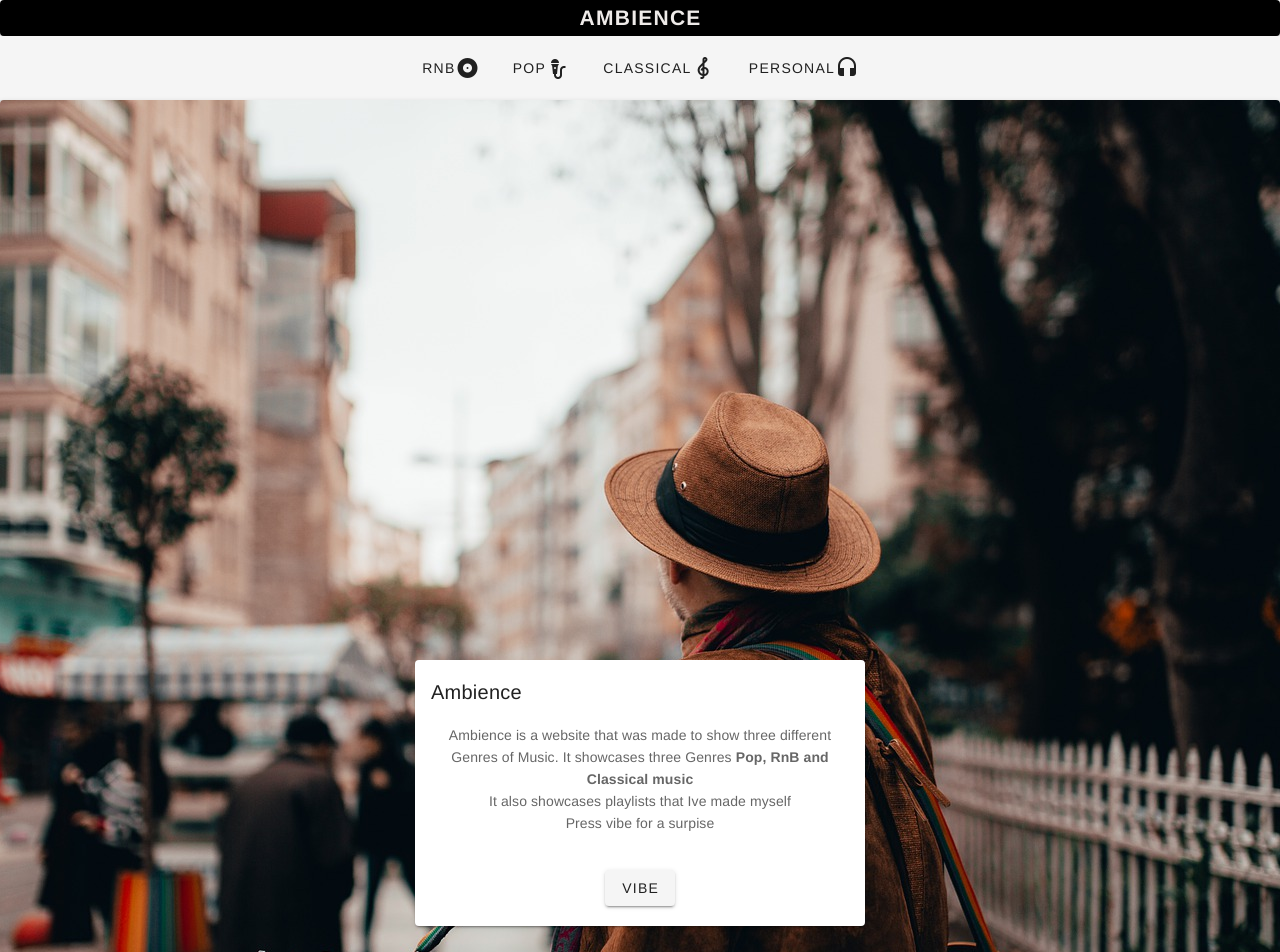
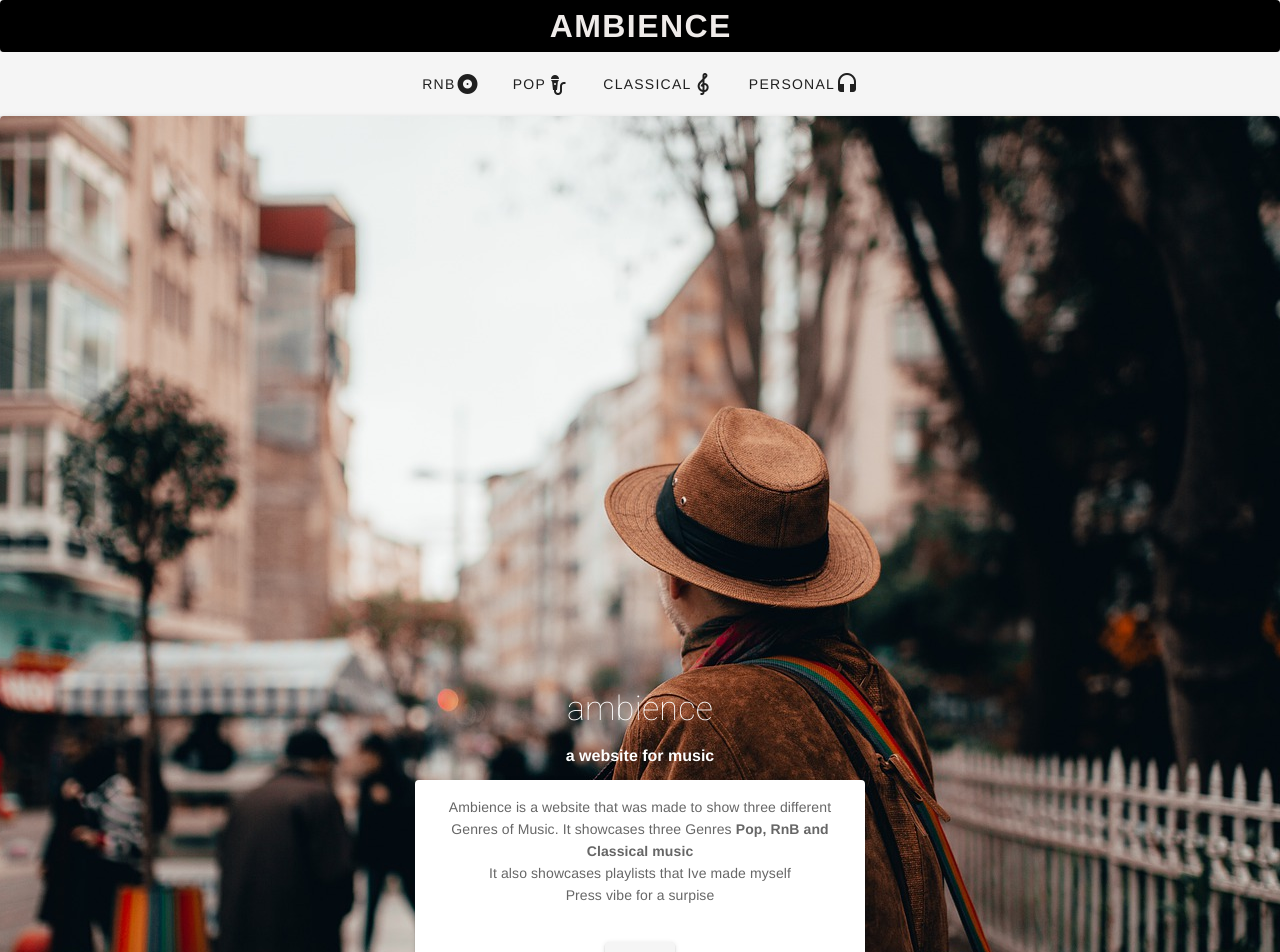
Before and after one commit to vvlue/website-ambience, a Vue app: page / in a window 1280 px wide. Shown: the top 952 px of the page. Built offline with nearby package versions, Linux system fonts and the light colour scheme.

Commit message:
Fixed Buttons

```diff
--- a/src/App.vue
+++ b/src/App.vue
@@ -2,10 +2,11 @@
   <div id="app">
     <v-card color="ambience">
       <div class="text-center justify-center py-6">
-        <v-btn to="/" text>
-          <h2 class="font-weight-bold display-3 ambience--text">ambience</h2>
+        <v-btn to="/" text x-large block>
+          <h1 class="font-weight-bold display-3 ambience--text">ambience</h1>
         </v-btn>
       </div>
+
       <!-- <nav>
         <v-app-bar class="navbar_main">
           <v-container fluid>
--- a/src/views/Classical.vue
+++ b/src/views/Classical.vue
@@ -134,7 +134,6 @@ export default {
         "https://open.spotify.com/playlist/3Bo22UXkyga7XpzN3xTdjU?si=h09Bihz3RR-M3odZUb2r1Q"
       );
     },
-
     openDean() {
       window.open(
         "https://tenor.com/view/eyes-dancing-potato-potato-dance-cool-gif-12315869"
--- a/src/views/Home.vue
+++ b/src/views/Home.vue
@@ -6,22 +6,22 @@
         <v-container fluid>
           <v-row justify="center" align="center" class="navbar_main">
             <v-toolbar-items>
-                <v-btn to="/rnb" text >
+              <v-btn to="/rnb" text>
                 RnB
                 <v-icon>mdi-album</v-icon>
               </v-btn>
 
-                <v-btn to="/pop" text >
+              <v-btn to="/pop" text>
                 Pop
                 <v-icon>mdi-microphone-variant</v-icon>
               </v-btn>
 
-                <v-btn to="/classical" text >
+              <v-btn to="/classical" text>
                 Classical
                 <v-icon>mdi-music-clef-treble</v-icon>
               </v-btn>
 
-                <v-btn to="/personal" text >
+              <v-btn to="/personal" text>
                 Personal
                 <v-icon>mdi-headphones</v-icon>
               </v-btn>
@@ -39,8 +39,12 @@
         <v-responsive min-height="70vh"></v-responsive>
 
         <v-responsive class="overflow-y-auto" max-height="1145">
+          <!-- Start if scroll down -->
 
-          <!-- Start if scroll down -->
+          <v-col class="text-center" cols="12">
+              <h1 class="display-1 font-weight-thin mb-4">ambience</h1>
+              <h4 class="subheading">a website for music</h4>
+            </v-col>
 
           <v-lazy
             v-model="isActive"
@@ -50,17 +54,19 @@
             min-height="300"
             transition="fade-transition"
           >
+
+
             <!-- this is for rachel you big fat white nasty smelling fatt bitch. why you take me off the mf schedule with your trifling dirty white racist ass big fat bicth oompa loompa body ass bitch. -->
             <!-- Content goes here -->
             <v-row align="center" justify="center">
               <v-col class="text-center" cols="12">
                 <v-card class="mx-auto" max-width="450">
-                  <v-card-title> Ambience </v-card-title>
                   <v-card-text>
-                    Ambience is a website that was made to show three different Genres of Music.
-                    It showcases three Genres <b> Pop, RnB and Classical music </b> <br>
+                    Ambience is a website that was made to show three different
+                    Genres of Music. It showcases three Genres
+                    <b> Pop, RnB and Classical music </b> <br />
                     It also showcases playlists that Ive made myself
-                    <br>
+                    <br />
                     Press vibe for a surpise
                   </v-card-text>
                   <v-spacer />
@@ -85,7 +91,7 @@
         <v-col class="text-center" cols="12">
           Copyright © {{ new Date().getFullYear() }} —
           <strong>Naya Mugot</strong> —
-          <v-btn icon class="mx-4 white--text" color="brown lighten-1">
+          <v-btn icon class="mx-4 white--text" color="brown lighten-1" @click="openEmail">
             <v-icon> mdi-email-newsletter </v-icon>
           </v-btn>
         </v-col>
@@ -95,14 +101,13 @@
 </template>
 
 <script>
-
 export default {
   name: "App",
   methods: {
     openEmail() {
-      window.open("https://forms.gle/7412ncHUmyRz5Fhc9")
-    }
-  }
+      window.open("https://forms.gle/7412ncHUmyRz5Fhc9");
+    },
+  },
 };
 </script>
 
--- a/src/views/Personal.vue
+++ b/src/views/Personal.vue
@@ -196,7 +196,7 @@
       <v-col class="text-center" cols="12">
         Copyright © {{ new Date().getFullYear() }} —
         <strong>Naya Mugot</strong> —
-        <v-btn icon class="mx-4 white--text" color="brown lighten-1">
+        <v-btn icon class="mx-4 white--text" color="brown lighten-1" @click="openEmail">
           <v-icon> mdi-email-newsletter </v-icon>
         </v-btn>
       </v-col>
@@ -226,22 +226,23 @@ export default {
   //       //   },
   //     ],
   //   }),
-  methods: {
-    openFiftys() {
-      window.open(
-        "https://open.spotify.com/playlist/37i9dQZF1DWSV3Tk4GO2fq?si=tVeJx_GmT4mDPi7MkmxvvA"
-      );
-    },
-    open2000() {
-        window.open("https://open.spotify.com/album/0IpuHl2S3rACtra5VzOfFr?si=IGOszNrPR0iK73rbDQy4eQ")
-    }
-  },
-  openNow() {
-      window.open("https://open.spotify.com/playlist/7lzNssRRKejqMBtiJH5JNI?si=yXGjl0dLTT2B7t0BxZqA_w")
-  },
-  openEmail() {
-      window.open("https://forms.gle/7412ncHUmyRz5Fhc9")
-    }
+  // methods: {
+  //   openFiftys() {
+  //     window.open(
+  //       "https://open.spotify.com/playlist/37i9dQZF1DWSV3Tk4GO2fq?si=tVeJx_GmT4mDPi7MkmxvvA"
+  //     );
+  //   },
+  //   open2000() {
+  //       window.open("https://open.spotify.com/album/0IpuHl2S3rACtra5VzOfFr?si=IGOszNrPR0iK73rbDQy4eQ")
+  //   },
+  //   openNow() {
+  //     window.open("https://open.spotify.com/playlist/7lzNssRRKejqMBtiJH5JNI?si=yXGjl0dLTT2B7t0BxZqA_w")
+  // },
+  // openEmail() {
+  //     window.open("https://forms.gle/7412ncHUmyRz5Fhc9")
+  //   }
+  // },
+
 };
 </script>
 <style scoped>
--- a/src/views/Pop.vue
+++ b/src/views/Pop.vue
@@ -284,7 +284,7 @@
       <v-col class="text-center" cols="12">
         Copyright © {{ new Date().getFullYear() }} —
         <strong>Naya Mugot</strong> —
-        <v-btn icon class="mx-4 white--text" color="brown lighten-1">
+        <v-btn icon class="mx-4 white--text" color="brown lighten-1" @click="openEmail">
           <v-icon> mdi-email-newsletter </v-icon>
         </v-btn>
       </v-col>
@@ -322,14 +322,15 @@ export default {
     },
     open2000() {
         window.open("https://open.spotify.com/album/0IpuHl2S3rACtra5VzOfFr?si=IGOszNrPR0iK73rbDQy4eQ")
-    }
-  },
-  openNow() {
+    },
+    openNow() {
       window.open("https://open.spotify.com/playlist/7lzNssRRKejqMBtiJH5JNI?si=yXGjl0dLTT2B7t0BxZqA_w")
   },
   openEmail() {
       window.open("https://forms.gle/7412ncHUmyRz5Fhc9")
     }
+  },
+
 };
 </script>
 <style scoped>
--- a/src/views/RnB.vue
+++ b/src/views/RnB.vue
@@ -123,7 +123,7 @@
       <v-col class="text-center" cols="12">
         Copyright © {{ new Date().getFullYear() }} —
         <strong>Naya Mugot</strong> —
-        <v-btn icon class="mx-4 white--text" color="brown lighten-1">
+        <v-btn icon class="mx-4 white--text" color="brown lighten-1" @click="openEmail">
           <v-icon> mdi-email-newsletter </v-icon>
         </v-btn>
       </v-col>
@@ -138,16 +138,17 @@ export default {
         "https://open.spotify.com/playlist/37i9dQZF1DX7J2y2eWxEnR?si=augBAQFyQjKY56SjBPkKSg"
       );
     },
-    open2000() {
-        window.open("https://open.spotify.com/album/0IpuHl2S3rACtra5VzOfFr?si=IGOszNrPR0iK73rbDQy4eQ")
-    }
-  },
-  openNow() {
-      window.open("https://open.spotify.com/playlist/7lzNssRRKejqMBtiJH5JNI?si=yXGjl0dLTT2B7t0BxZqA_w")
-  },
+  //   open2000() {
+  //       window.open("https://open.spotify.com/album/0IpuHl2S3rACtra5VzOfFr?si=IGOszNrPR0iK73rbDQy4eQ")
+  //   },
+  //   openNow() {
+  //     window.open("https://open.spotify.com/playlist/7lzNssRRKejqMBtiJH5JNI?si=yXGjl0dLTT2B7t0BxZqA_w")
+  // },
   openEmail() {
       window.open("https://forms.gle/7412ncHUmyRz5Fhc9")
     }
+  },
+
 };
 </script>
 <style scoped>
```
Lines whose indentation alone changed are shown as unchanged.
